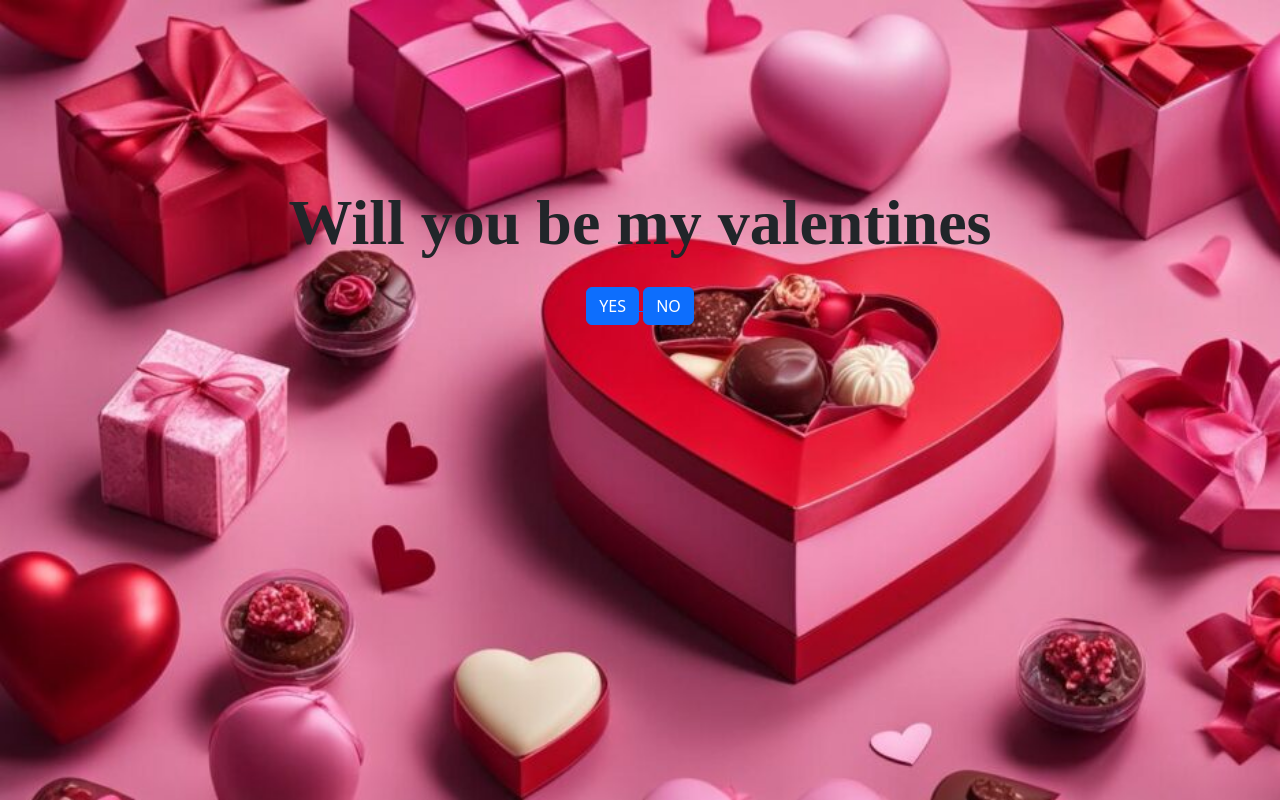
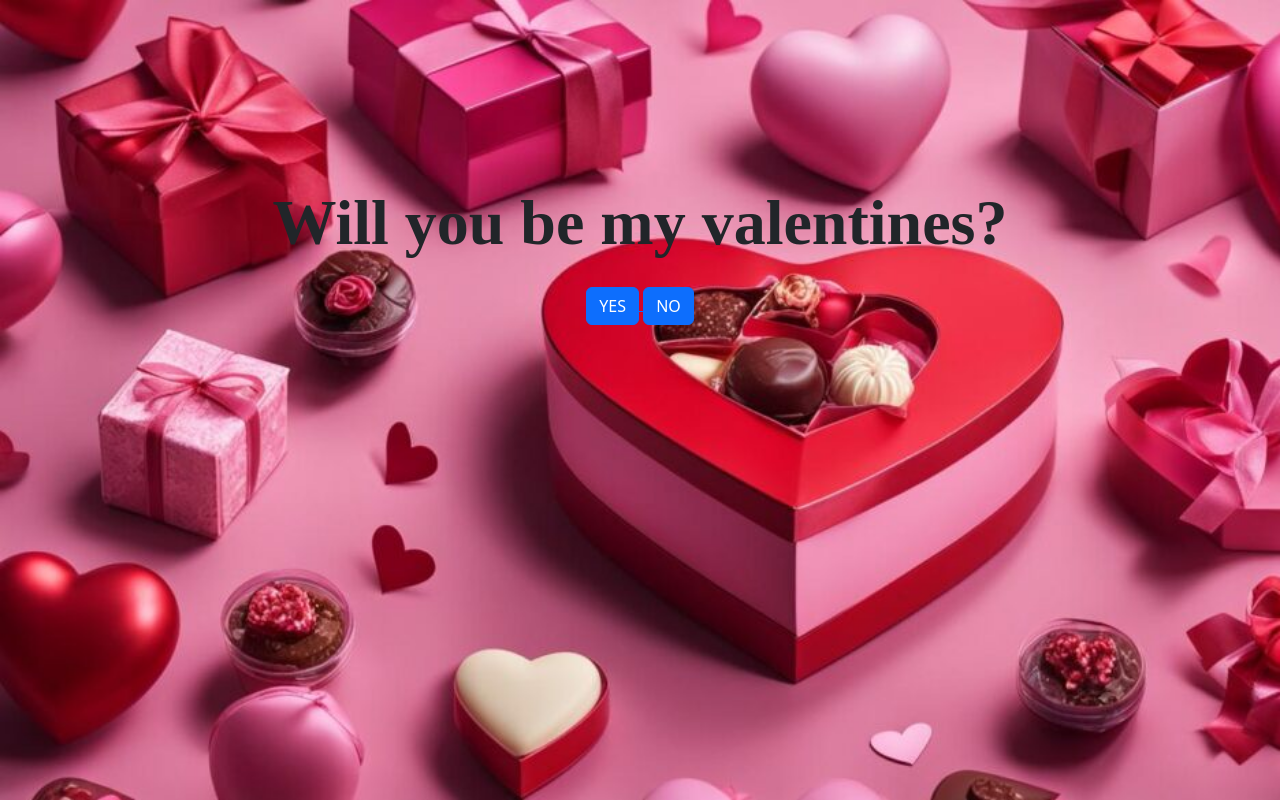
Before and after one commit to misscidella/be-my-valentines, a plain HTML site: page index.html in a window 1280 px wide. Drawn offline with nearby package versions, Linux system fonts and the light colour scheme.

Commit message:
Add files via upload

```diff
--- a/index.html
+++ b/index.html
@@ -10,7 +10,7 @@
 </head>
 <body>
 	<div class="container">
-	    <p><strong>Will you be my valentines</strong></p>
+	    <p><strong>Will you be my valentines?</strong></p>
 	    	<div class="container2">
 	    	<a   href="image.html">
 			<button type="button" class="btn btn-primary btn-xl">Yes</button>
```
